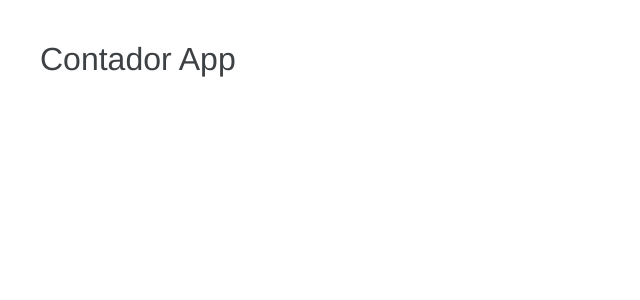
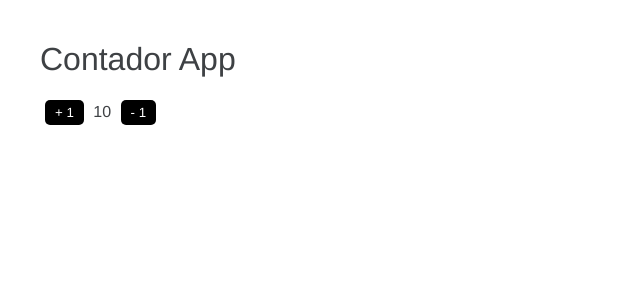
Before and after one commit to ainoalopez/bases, an Angular app: page / in a window 1280 px wide. Shown: the top 300 px of the page, without its empty margins (0-640 px from the left). Built offline with nearby package versions, Linux system fonts and the light colour scheme.

Commit message:
Agrego dos botones para increm/decrem el contador en 1

```diff
--- a/src/app/app.component.html
+++ b/src/app/app.component.html
@@ -1,3 +1,9 @@
 
 
 <h1>{{ titulo }}</h1>
+
+<button (click)=" numero = numero + 1"> + 1 </button>
+
+<span> {{ numero }} </span>
+
+<button (click)="numero = numero - 1"> - 1 </button>
--- a/src/app/app.component.ts
+++ b/src/app/app.component.ts
@@ -5,5 +5,6 @@ import { Component } from '@angular/core';
   templateUrl: 'app.component.html'
 })
 export class AppComponent {
-  titulo = 'Contador App';
+  titulo: string = 'Contador App';
+  numero: number = 10;
 }
```
